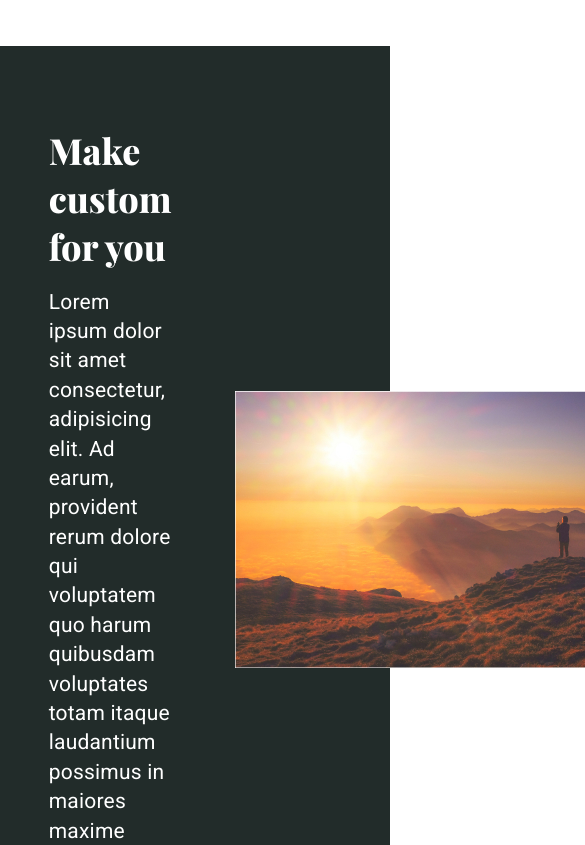
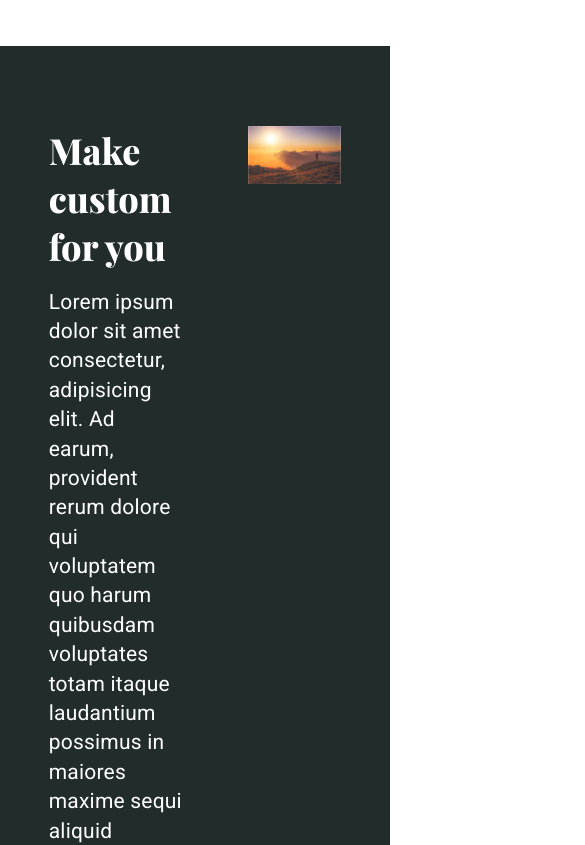
Before and after one commit to Heismanish/Responsive-layouts, a plain HTML site: page Flexbox-C4/index.html in a window 390 px wide. Shown: the part 1640-2485 px from the top of the page, 585 px wide, since content can reach past the window. Drawn offline with nearby package versions, Linux system fonts and the light colour scheme.

Commit message:
images made responsive

```diff
--- a/Flexbox-C4/styles.css
+++ b/Flexbox-C4/styles.css
@@ -6,6 +6,13 @@
 
 html {
 	font-size: 62.5%;
+}
+
+/* Making image responsive */
+img {
+	max-width: 100%;
+	width: 32%;
+	align-self: flex-start;
 }
 
 /* font-family: "Playfair Display", serif;
```
